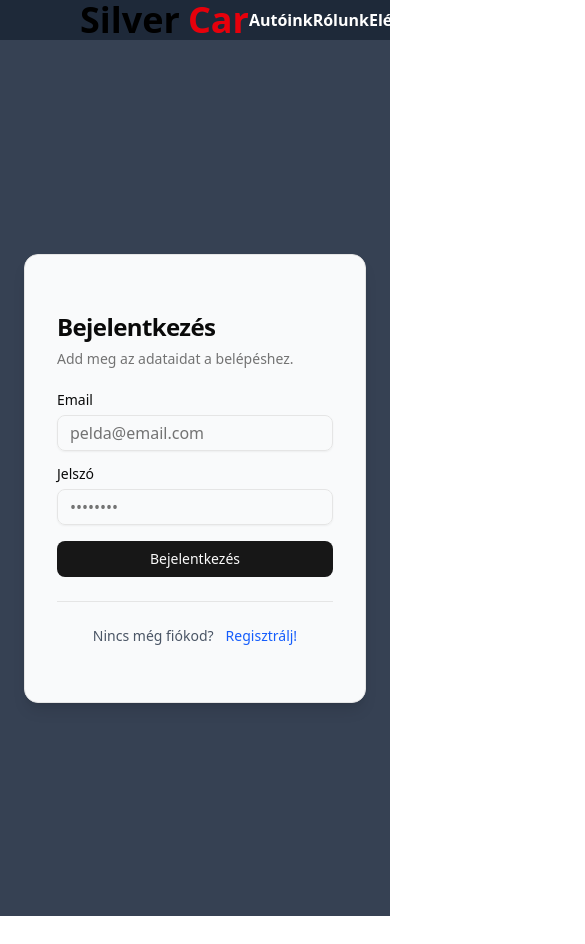
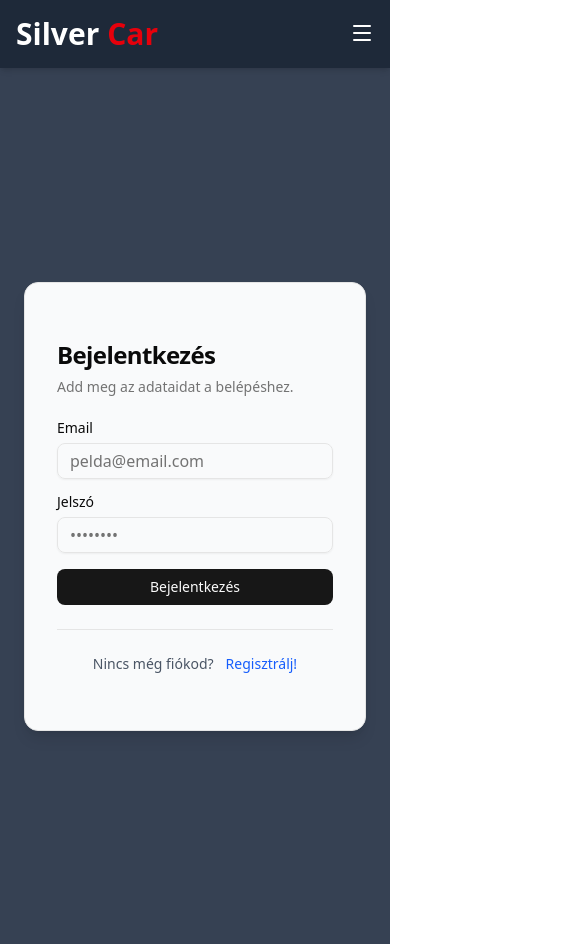
Before and after one commit to horvathmartin97/my-showcase-projects, a React (Vite) app in the folder silverArrowCar/frontend/: page /login in a window 390 px wide. Shown: the top 944 px of the page, 585 px wide, since content can reach past the window. Before the commit the page ends 916 px from the top, so only its background shows below. Built offline with nearby package versions, Linux system fonts and the light colour scheme.

Commit message:
feat: update Header and MobileMenu components to include user role icons and improve navigation links

```diff
--- a/silverArrowCar/frontend/src/components/Header.tsx
+++ b/silverArrowCar/frontend/src/components/Header.tsx
@@ -1,55 +1,68 @@
 import { AuthContext } from "../contexts/AuthContext";
 import { useContext, useState } from "react";
-import { Link } from "react-router";
+import { Link } from "react-router"; // Győződj meg róla, hogy a react-router-dom-ot használod
 import MobileView from "./MobileMenu";
-import { User2 } from "lucide-react";
 import HeaderDropdown from "./DropDownMenu";
+import { User2, Crown } from "lucide-react"; // Importáljuk a szükséges ikonokat
 
 export default function Header() {
-  const [navigationMenuOpened, setNavigationMenuOpened] = useState(false);
+  const [mobileMenuOpen, setMobileMenuOpen] = useState(false);
   const [dropdownOpen, setDropDownOpen] = useState(false);
 
   const auth = useContext(AuthContext);
+
+  const UserIcon = () => {
+    if (auth?.user?.role === "ADMIN") {
+      return <Crown className="w-8 h-8 cursor-pointer text-yellow-400" />;
+    }
     return (
-    <header className=" bg-gray-800 flex justify-between items-center">
-      <div>
-        <Link className="text-4xl flex gap-2 ml-20" to="/">
-          <span className="text-black font-bold">Silver</span>
+      <User2 className="w-8 h-8 rounded-full bg-gray-200 text-gray-500 cursor-pointer" />
+    );
+  };
+
+  return (
+    <header className="bg-gray-800 text-white shadow-md">
+      <div className="container mx-auto flex justify-between items-center p-4">
+        <Link className="text-3xl flex gap-2 items-center" to="/">
+          <span className="text-white font-bold">Silver</span>
           <span className="text-red-600 font-bold">Car</span>
         </Link>
-      </div>
 
-      <nav className=" w-180 flex justify-around items-center text-white font-bold">
-        <Link className="hover:underline" to="/cars">
+        <nav className="hidden md:flex gap-8 items-center font-bold">
+          <Link className="hover:text-red-500 transition-colors" to="/cars">
             Autóink
           </Link>
-        <Link className="hover:underline" to="/about">
+          <Link className="hover:text-red-500 transition-colors" to="/about">
             Rólunk
           </Link>
-        <Link className="hover:underline" to="/contact">
+          <Link className="hover:text-red-500 transition-colors" to="/contact">
             Elérhetőség
           </Link>
         </nav>
 
-      <div className="hover:underline w-30 mr-10 text-white font-bold">
-        {auth?.user?.id ? (
+        <div className="hidden md:block">
+          {auth?.user ? (
             <HeaderDropdown
               dropDownOpened={dropdownOpen}
               setDropDownOpened={setDropDownOpen}
             >
-            <User2 className="w-10 h-10 rounded-full cursor-pointer" />
+              <UserIcon />
             </HeaderDropdown>
           ) : (
-          <Link to="/login" className="hover:underline font-bold">
+            <Link
+              to="/login"
+              className="font-bold hover:text-red-500 transition-colors"
+            >
               Bejelentkezés
             </Link>
           )}
         </div>
         <div className="md:hidden">
           <MobileView
-          navigationMenuOpened={navigationMenuOpened}
-          setNavigationMenuOpened={setNavigationMenuOpened}
+            navigationMenuOpened={mobileMenuOpen}
+            setNavigationMenuOpened={setMobileMenuOpen}
           />
+        </div>
       </div>
     </header>
   );
--- a/silverArrowCar/frontend/src/components/MobileMenu.tsx
+++ b/silverArrowCar/frontend/src/components/MobileMenu.tsx
@@ -1,15 +1,13 @@
 import { useContext } from "react";
 import { Link } from "react-router";
 import {
-  Calendar1,
   Contact,
-  HeartPlus,
+  Crown,
   Home,
   Info,
   LogIn,
-  MapPinHouse,
+  ParkingSquareIcon,
   Menu,
-  Search,
   User2,
 } from "lucide-react";
 import { Button } from "./ui/button";
@@ -65,28 +63,11 @@ export default function MobileView({
 
               <Link
                 className="flex items-center gap-2 py-2 px-4 rounded-lg hover:bg-blue-200 transition mb-2 text-black font-medium"
-                to="/search"
-                onClick={() => setNavigationMenuOpened(false)}
-              >
-                <Search />
-                Search Locations
-              </Link>
-              <Link
-                className="flex items-center gap-2 py-2 px-4 rounded-lg hover:bg-blue-200 transition mb-2 text-black font-medium"
-                to="/eventSearch"
-                onClick={() => setNavigationMenuOpened(false)}
-              >
-                <Search />
-                Search Events
-              </Link>
-
-              <Link
-                className="flex items-center gap-2 py-2 px-4 rounded-lg hover:bg-blue-200 transition mb-2 text-black font-medium"
                 to="/contact"
                 onClick={() => setNavigationMenuOpened(false)}
               >
                 <Contact />
-                Contact
+                Elérhetőség
               </Link>
 
               <Link
@@ -95,14 +76,14 @@ export default function MobileView({
                 onClick={() => setNavigationMenuOpened(false)}
               >
                 <Info />
-                About
+                Rólunk
               </Link>
 
               {auth?.user?.id && (
                 <Accordion type="single" collapsible>
                   <AccordionItem value="item-1">
                     <AccordionTrigger className="text-black font-medium">
-                      {auth.user.email}
+                      {auth.user.name}
                     </AccordionTrigger>
                     <AccordionContent className="flex flex-col gap-4 text-black font-medium">
                       <Link
@@ -110,31 +91,15 @@ export default function MobileView({
                         className="flex items-center gap-2"
                       >
                         {auth?.user?.name ? (
-                          <img
-                            src={auth.user.name}
-                            alt="profile"
-                            className="w-10 h-10 rounded-full object-cover"
-                          />
+                          <Crown className="h-8 w-8" />
                         ) : (
-                          <User2 className="w-10 h-10 rounded-full bg-gray-200 text-gray-500" />
+                          <User2 className="w-8 h-8 rounded-full bg-gray-200 text-gray-500" />
                         )}
                         Edit profile
                       </Link>
-                      <Link
-                        to="/my-locations"
-                        className="flex items-center gap-2"
-                      >
-                        <MapPinHouse className="h-8 w-8" /> My Locations
-                      </Link>
-
-                      <Link to="/my-events" className="flex items-center gap-2">
-                        <Calendar1 className="h-8 w-8" />
-                        My Events
-                      </Link>
-
                       <Link to="/favorites" className="flex items-center gap-2">
-                        <HeartPlus className="h-8 w-8" />
-                        Favorites
+                        <ParkingSquareIcon className="h-8 w-8" />
+                        Parkoló
                       </Link>
                     </AccordionContent>
                   </AccordionItem>
```
Lines whose indentation alone changed are shown as unchanged.
